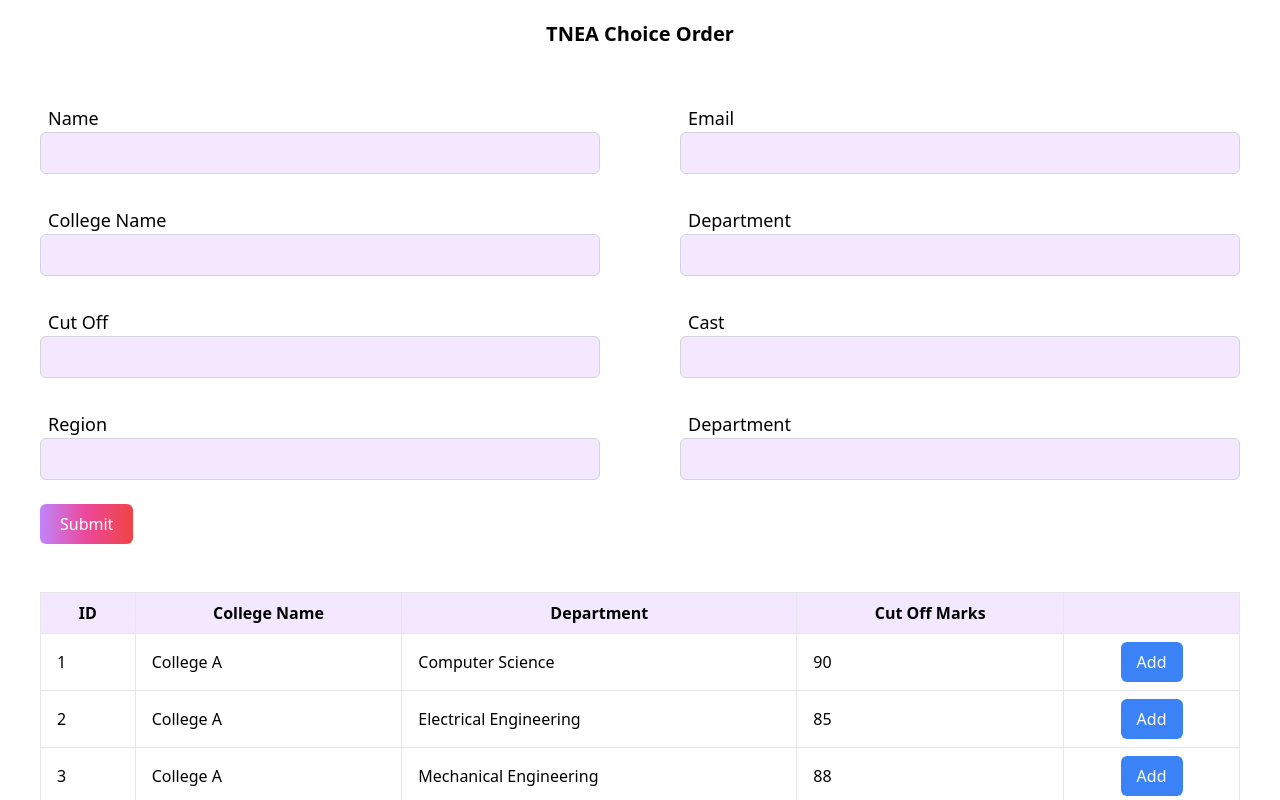
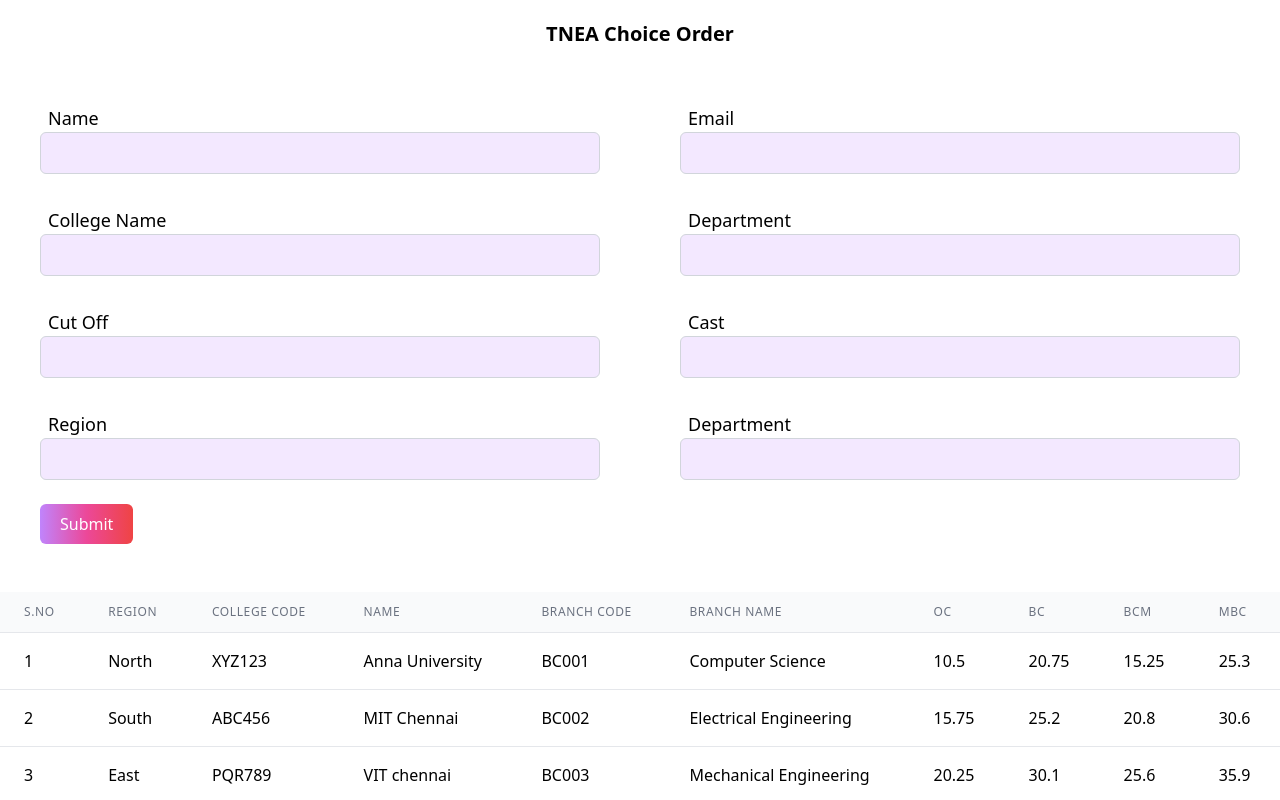
Before and after one commit to Mukunthan-A-R/CCE, a React (Vite) app: page / in a window 1280 px wide. Shown: the top 800 px of the page. Built offline with nearby package versions, Linux system fonts and the light colour scheme.

Commit message:
added table with filter.

```diff
--- /dev/null
+++ b/src/components/TableWithSort.jsx
@@ -0,0 +1,182 @@
+import React, { useState } from "react";
+
+const TableWithSort = ({ data }) => {
+  const [sortedData, setSortedData] = useState(data);
+  const [sortConfig, setSortConfig] = useState(null);
+
+  const requestSort = (key) => {
+    let direction = "ascending";
+    if (
+      sortConfig &&
+      sortConfig.key === key &&
+      sortConfig.direction === "ascending"
+    ) {
+      direction = "descending";
+    }
+    setSortConfig({ key, direction });
+  };
+
+  const sortedDataByKey = () => {
+    if (sortConfig !== null) {
+      const sorted = [...data].sort((a, b) => {
+        if (
+          sortConfig.key === "oc" ||
+          sortConfig.key === "bc" ||
+          sortConfig.key === "bcm" ||
+          sortConfig.key === "mbc"
+        ) {
+          return sortConfig.direction === "ascending"
+            ? parseFloat(a[sortConfig.key]) - parseFloat(b[sortConfig.key])
+            : parseFloat(b[sortConfig.key]) - parseFloat(a[sortConfig.key]);
+        } else {
+          if (a[sortConfig.key] < b[sortConfig.key]) {
+            return sortConfig.direction === "ascending" ? -1 : 1;
+          }
+          if (a[sortConfig.key] > b[sortConfig.key]) {
+            return sortConfig.direction === "ascending" ? 1 : -1;
+          }
+          return 0;
+        }
+      });
+      setSortedData(sorted);
+    } else {
+      setSortedData(data);
+    }
+  };
+
+  React.useEffect(() => {
+    sortedDataByKey();
+  }, [sortConfig]);
+
+  return (
+    <table className="min-w-full divide-y divide-gray-200">
+      <thead className="bg-gray-50">
+        <tr>
+          <th
+            className="px-6 py-3 text-left text-xs font-medium text-gray-500 uppercase tracking-wider cursor-pointer"
+            onClick={() => requestSort("sNo")}
+          >
+            S.No
+            {sortConfig && sortConfig.key === "sNo" && (
+              <span className="ml-1">
+                {sortConfig.direction === "ascending" ? "↑" : "↓"}
+              </span>
+            )}
+          </th>
+          <th
+            className="px-6 py-3 text-left text-xs font-medium text-gray-500 uppercase tracking-wider cursor-pointer"
+            onClick={() => requestSort("region")}
+          >
+            Region
+            {sortConfig && sortConfig.key === "region" && (
+              <span className="ml-1">
+                {sortConfig.direction === "ascending" ? "↑" : "↓"}
+              </span>
+            )}
+          </th>
+          <th
+            className="px-6 py-3 text-left text-xs font-medium text-gray-500 uppercase tracking-wider cursor-pointer"
+            onClick={() => requestSort("collegeCode")}
+          >
+            College Code
+            {sortConfig && sortConfig.key === "collegeCode" && (
+              <span className="ml-1">
+                {sortConfig.direction === "ascending" ? "↑" : "↓"}
+              </span>
+            )}
+          </th>
+          <th
+            className="px-6 py-3 text-left text-xs font-medium text-gray-500 uppercase tracking-wider cursor-pointer"
+            onClick={() => requestSort("name")}
+          >
+            Name
+            {sortConfig && sortConfig.key === "name" && (
+              <span className="ml-1">
+                {sortConfig.direction === "ascending" ? "↑" : "↓"}
+              </span>
+            )}
+          </th>
+          <th
+            className="px-6 py-3 text-left text-xs font-medium text-gray-500 uppercase tracking-wider cursor-pointer"
+            onClick={() => requestSort("branchCode")}
+          >
+            Branch Code
+            {sortConfig && sortConfig.key === "branchCode" && (
+              <span className="ml-1">
+                {sortConfig.direction === "ascending" ? "↑" : "↓"}
+              </span>
+            )}
+          </th>
+          <th
+            className="px-6 py-3 text-left text-xs font-medium text-gray-500 uppercase tracking-wider cursor-pointer"
+            onClick={() => requestSort("branchName")}
+          >
+            Branch Name
+            {sortConfig && sortConfig.key === "branchName" && (
+              <span className="ml-1">
+                {sortConfig.direction === "ascending" ? "↑" : "↓"}
+              </span>
+            )}
+          </th>
+          <th
+            className="px-6 py-3 text-left text-xs font-medium text-gray-500 uppercase tracking-wider cursor-pointer"
+            onClick={() => requestSort("oc")}
+          >
+            OC
+            {sortConfig && sortConfig.key === "oc" && (
+              <span className="ml-1">
+                {sortConfig.direction === "ascending" ? "↑" : "↓"}
+              </span>
+            )}
+          </th>
+          <th
+            className="px-6 py-3 text-left text-xs font-medium text-gray-500 uppercase tracking-wider cursor-pointer"
+            onClick={() => requestSort("bc")}
+          >
+            BC
+            {sortConfig && sortConfig.key === "bc" && (
+              <span className="ml-1">
+                {sortConfig.direction === "ascending" ? "↑" : "↓"}
+              </span>
+            )}
+          </th>
+          <th
+            className="px-6 py-3 text-left text-xs font-medium text-gray-500 uppercase tracking-wider cursor-pointer"
+            onClick={() => requestSort("bcm")}
+          >
+            BCM
+            {sortConfig && sortConfig.key === "bcm" && (
+              <span className="ml-1">
+                {sortConfig.direction === "ascending" ? "↑" : "↓"}
+              </span>
+            )}
+          </th>
+          <th
+            className="px-6 py-3 text-left text-xs font-medium text-gray-500 uppercase tracking-wider cursor-pointer"
+            onClick={() => requestSort("mbc")}
+          >
+            MBC
+            {sortConfig && sortConfig.key === "mbc" && (
+              <span className="ml-1">
+                {sortConfig.direction === "ascending" ? "↑" : "↓"}
+              </span>
+            )}
+          </th>
+        </tr>
+      </thead>
+      <tbody className="bg-white divide-y divide-gray-200">
+        {sortedData.map((row, rowIndex) => (
+          <tr key={rowIndex}>
+            {Object.entries(row).map(([key, value], cellIndex) => (
+              <td key={cellIndex} className="px-6 py-4 whitespace-nowrap">
+                {value}
+              </td>
+            ))}
+          </tr>
+        ))}
+      </tbody>
+    </table>
+  );
+};
+
+export default TableWithSort;
--- a/src/pages/Home.jsx
+++ b/src/pages/Home.jsx
@@ -1,6 +1,7 @@
 import React, { useState } from "react";
 import InputFilter from "../components/InputFilter";
 import CollegeList from "../components/CollegeList";
+import TableWithSort from "../components/TableWithSort";
 
 const Home = () => {
   const [filterData, setFilterData] = useState({
@@ -18,11 +19,54 @@ const Home = () => {
     console.log(data);
     console.log(filterData);
   };
+
+  const data = [
+    {
+      sNo: 1,
+      region: "North",
+      collegeCode: "XYZ123",
+      name: "Anna University",
+      branchCode: "BC001",
+      branchName: "Computer Science",
+      oc: 10.5,
+      bc: 20.75,
+      bcm: 15.25,
+      mbc: 25.3,
+    },
+    {
+      sNo: 2,
+      region: "South",
+      collegeCode: "ABC456",
+      name: "MIT Chennai",
+      branchCode: "BC002",
+      branchName: "Electrical Engineering",
+      oc: 15.75,
+      bc: 25.2,
+      bcm: 20.8,
+      mbc: 30.6,
+    },
+    {
+      sNo: 3,
+      region: "East",
+      collegeCode: "PQR789",
+      name: "VIT chennai",
+      branchCode: "BC003",
+      branchName: "Mechanical Engineering",
+      oc: 20.25,
+      bc: 30.1,
+      bcm: 25.6,
+      mbc: 35.9,
+    },
+    // Add more sample data as needed
+  ];
+
   return (
     <div className="my-5">
       <h2 className="text-center font-bold text-xl my-5">TNEA Choice Order </h2>
       <InputFilter sendDataObj={handleDataObj}></InputFilter>
-      <CollegeList filterData={filterData}></CollegeList>
+      {/* <CollegeList filterData={filterData}></CollegeList> */}
+
+      <TableWithSort data={data}></TableWithSort>
     </div>
   );
 };
```
